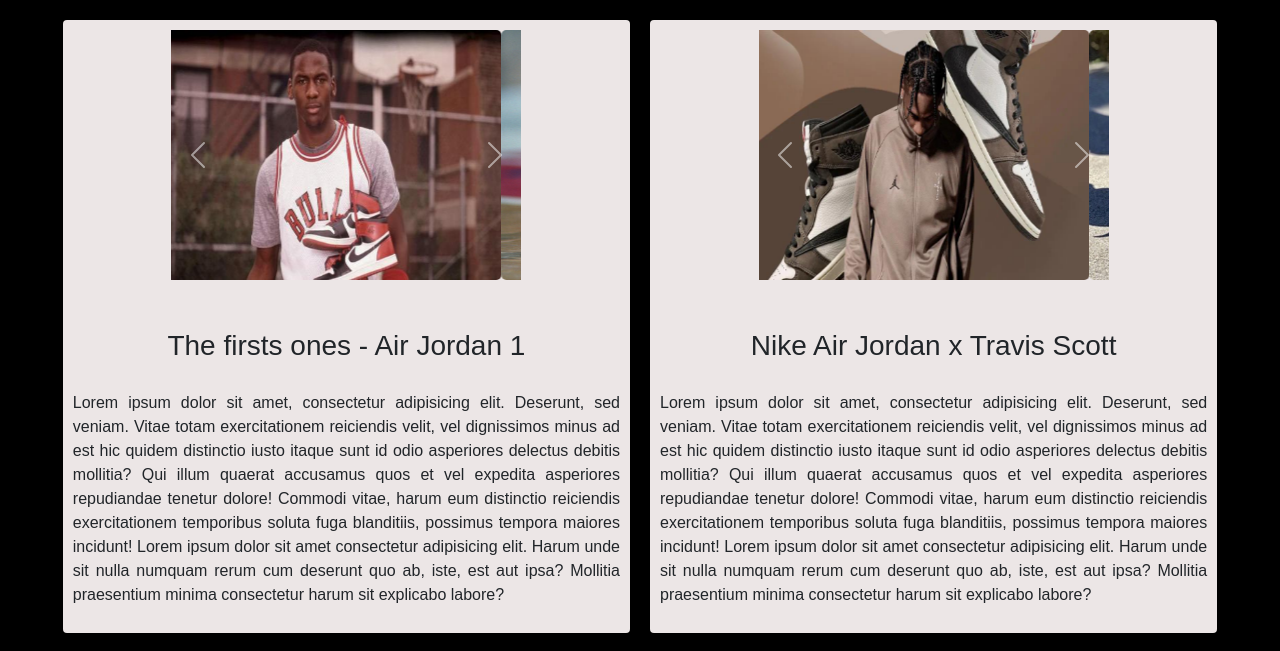
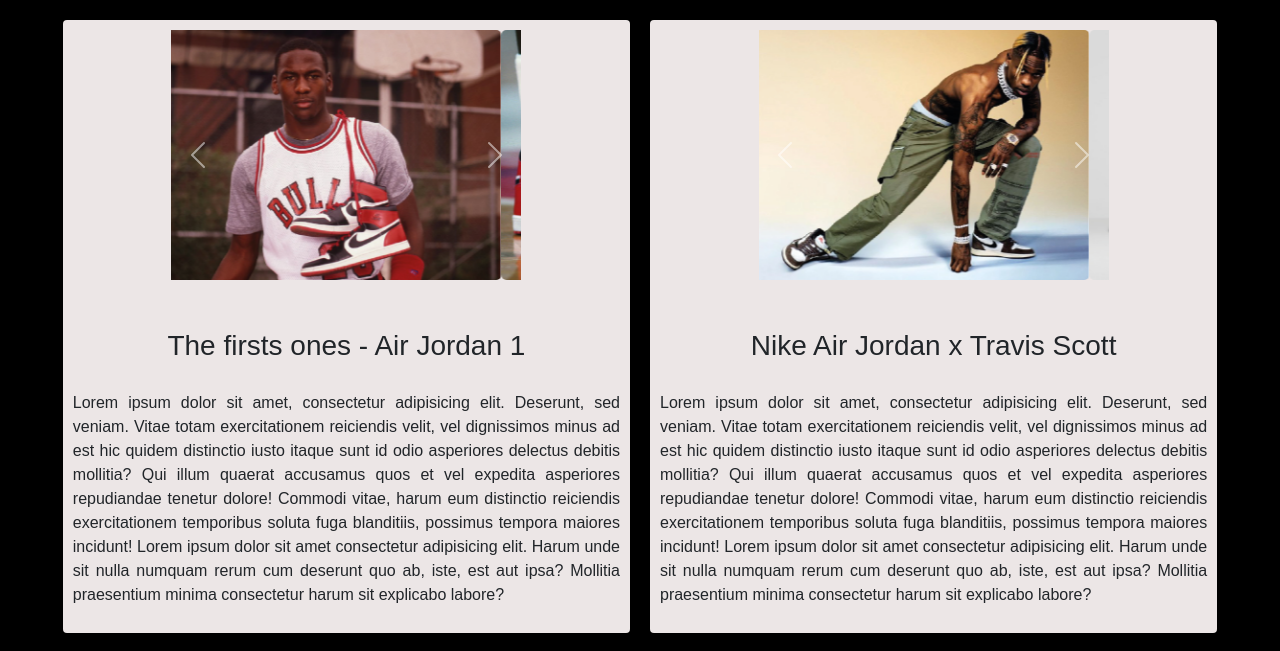
Before and after one commit to manuelaguirre99/HypeAr-Final-Aguirre, a website: page pages/history.html in a window 1280 px wide. Shown: the part 100-751 px from the top of the page. Drawn offline with nearby package versions, Linux system fonts and the light colour scheme; a web font is replaced by a local one.

Commit message:
cambio imagenes

```diff
--- a/pages/history.html
+++ b/pages/history.html
@@ -56,10 +56,10 @@
         <div id="carouselExampleControls" class="carousel slide" data-bs-ride="carousel">
           <div class="carousel-inner">
             <div class="carousel-item active">
-              <img src="../css/imgs/michael.jpg" class="d-block w-100 bordesDos" height="250px" alt="...">
+              <img src="../css/imgs/michael (1).jpg" class="d-block w-100 bordesDos" height="250px" alt="...">
             </div>
             <div class="carousel-item">
-              <img src="../css/imgs/michael2.jpg" class="d-block w-100 bordesDos" height="250px" alt="...">
+              <img src="../css/imgs/michael 2 (1).jpg" class="d-block w-100 bordesDos" height="250px" alt="...">
             </div>
           </div>
           <button class="carousel-control-prev" type="button" data-bs-target="#carouselExampleControls" data-bs-slide="prev">
@@ -88,10 +88,10 @@
         <div id="carouselExampleControlsUno" class="carousel slide" data-bs-ride="carousel">
           <div class="carousel-inner">
             <div class="carousel-item active">
-              <img src="../css/imgs/travis.jpeg" class="d-block w-100 bordesDos" height="250px" alt="...">
+              <img src="../css/imgs/travis (1).jpg" class="d-block w-100 bordesDos" height="250px" alt="...">
             </div>
             <div class="carousel-item">
-              <img src="../css/imgs/travis2.jpg" class="d-block w-100 bordesDos" height="250px" alt="...">
+              <img src="../css/imgs/travis2 (1).jpg" class="d-block w-100 bordesDos" height="250px" alt="...">
             </div>
           </div>
           <button class="carousel-control-prev" type="button" data-bs-target="#carouselExampleControlsUno" data-bs-slide="prev">
```
Also changed, not shown: pages/contact.html (+1 -1 lines), css/imgs/michael (1).jpg (added), css/imgs/michael 2 (1).jpg (added), css/imgs/michael.jpg (deleted), css/imgs/michael2.jpg (deleted), css/imgs/travis (1).jpg (added), css/imgs/travis.jpeg (deleted), css/imgs/travis2 (1).jpg (added), css/imgs/travis2.jpg (deleted).
